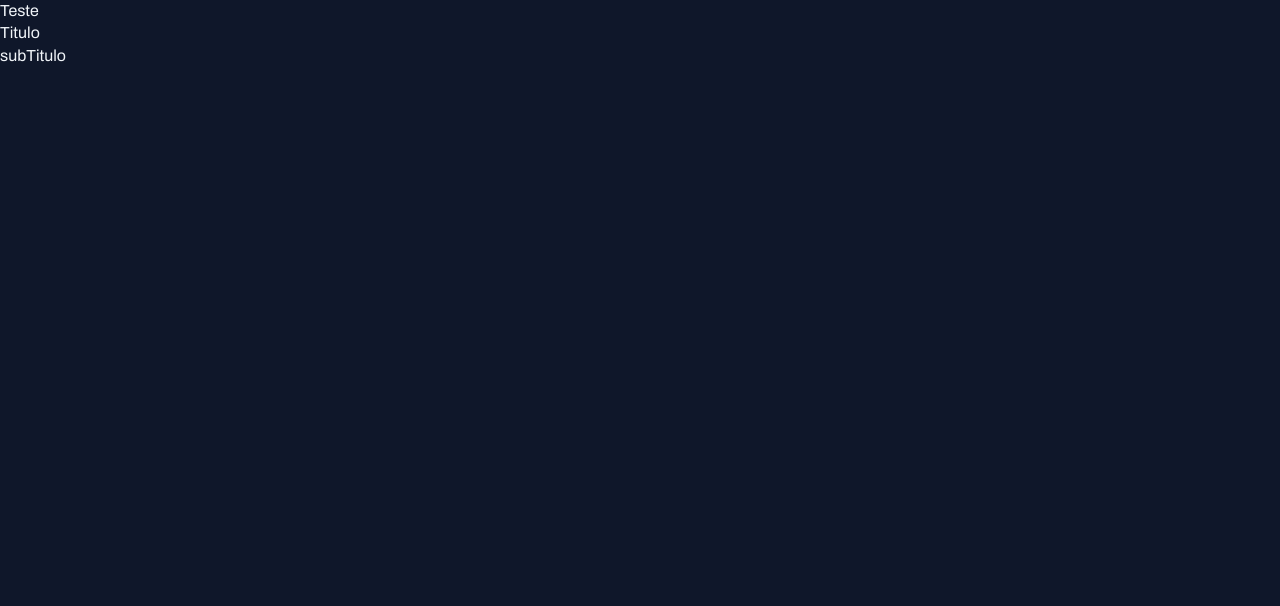
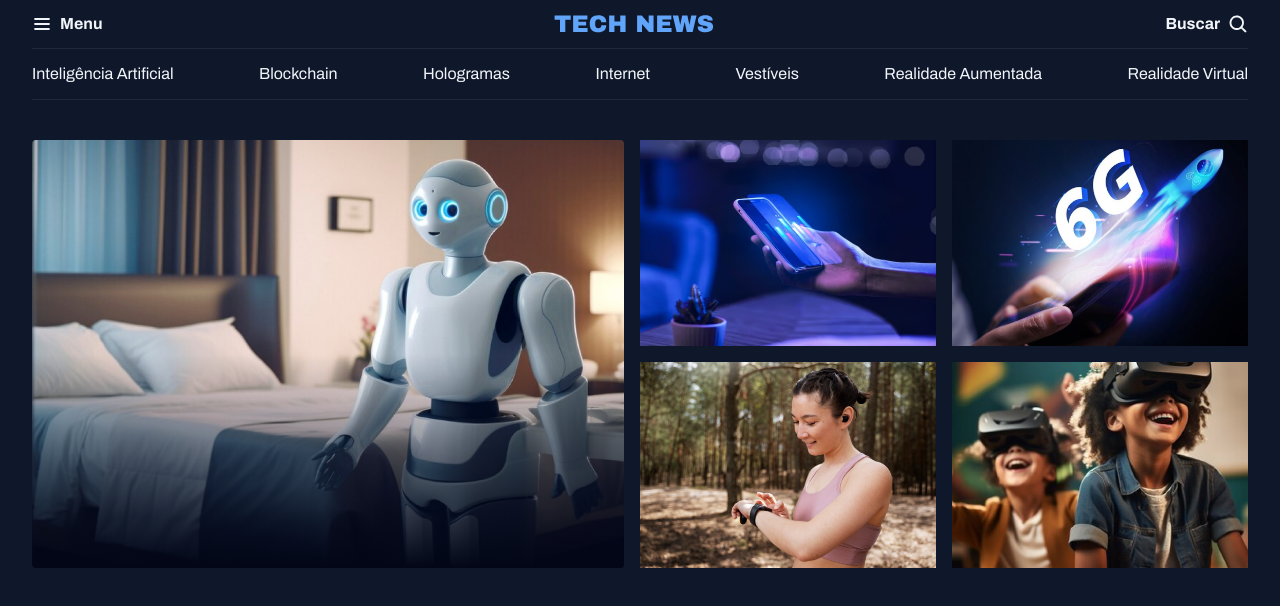
Before and after one commit to bsnmartins/PROJETO5_PORTAL, a plain HTML site: page index.html in a window 1280 px wide. Drawn offline with Linux system fonts and the light colour scheme.

Commit message:
highlights

```diff
--- a/index.html
+++ b/index.html
@@ -10,8 +10,52 @@
     <link href="https://fonts.googleapis.com/css2?family=Archivo:ital,wdth,wght@0,62..125,100..900;1,62..125,100..900&display=swap" rel="stylesheet">
 </head>
 <body>
-    <a href="*">Teste</a>
-    <h1>Titulo</h1>
-    <h2>subTitulo</h2>
+    <header class="container">
+    <nav>
+        <div id="primary" class="grid grid-flow-col">
+            <div>
+                <img src="./assets/icons/List.svg" alt="Ícone de Lista">
+            <strong>Menu</strong>
+            </div>
+            <div>
+                <img src="./assets/Logo.svg" alt="Logo Tech News">
+            </div>
+            <div>
+                <strong>Buscar</strong>
+                <img src="./assets/icons/MagnifyingGlass.svg" alt="Ícone de Lupa">
+            </div>
+        </div>
+        <div id="secondary" class="grid grid-flow-col">
+            <a href="*">Inteligência Artificial</a>
+            <a href="*">Blockchain</a>
+            <a href="*">Hologramas</a>
+            <a href="*">Internet</a>
+            <a href="*">Vestíveis</a>
+            <a href="*">Realidade Aumentada</a>
+            <a href="*">Realidade Virtual</a>
+        </div>
+    </nav>
+</header>
+ <main class="grid container">
+    <section id="featured" class="grid grid-flow-col gap-16">
+        <div class="card">
+            <img src="./assets/imgs/Image 01.png" alt="">
+        </div>
+        <div class="grid grid-cols-2 gap-16">
+            <div>
+                <img src="./assets/imgs/Image 02.png" alt="">
+            </div>
+            <div>
+                <img src="./assets/imgs/Image 03.png" alt="">
+            </div>
+            <div>
+                <img src="./assets/imgs/Image 04.png" alt="">
+            </div>
+            <div>
+                <img src="./assets/imgs/Image 05.png" alt="">
+            </div>
+         </div>
+    </section>
+ </main>
 </body>
 </html>
--- a/styles/global.css
+++ b/styles/global.css
@@ -39,3 +39,17 @@ a:hover {
 h1, h2, h3 {
     font: inherit;
 }
+
+.container {
+    width: 1280px;
+    padding-inline: 32px;
+    margin-inline: auto;
+}
+
+img {
+    max-width: 100%;
+}
+
+main {
+    margin-top: 40px;
+}
--- /dev/null
+++ b/styles/header.css
@@ -0,0 +1,25 @@
+
+#primary {
+    padding-block: 8px;
+}
+
+div {
+    display: flex;
+    align-items: center;
+    gap: 8px;
+}
+
+#primary div:nth-child(2) {
+    margin-inline: auto;
+}
+
+#primary div:nth-child(3) {
+    justify-self: end;
+}
+
+#secondary {
+    padding-block: 14px;
+    border: 1px solid var(--stroke-color);
+    border-inline: none;
+    justify-content: space-between;
+}
--- a/styles/index.css
+++ b/styles/index.css
@@ -1 +1,4 @@
 @import url(./global.css);
+@import url(./utility.css);
+@import url(./header.css);
+@import url(./sections.css);
--- /dev/null
+++ b/styles/sections.css
@@ -0,0 +1,24 @@
+#featured {
+    img {
+        height: 100%;
+        object-fit: cover;
+    }
+}
+
+.card {
+    border-radius: 4px;
+    position: relative;
+    overflow: hidden;
+
+    &::before {
+        content:"" ;
+        position: absolute;
+        inset: 0;
+        background: linear-gradient(
+            180deg,
+            transparent 0%,
+            #020617 100%
+        );
+        top: 50%;
+    }
+}
--- /dev/null
+++ b/styles/utility.css
@@ -0,0 +1,14 @@
+.grid {
+    display: grid;
+}
+
+.grid-flow-col {
+    grid-auto-flow: column;
+}
+
+.grid-cols-2 {
+    grid-template-columns: 1fr 1fr;
+}
+.gap-16 {
+    gap: 16px;
+}
```
